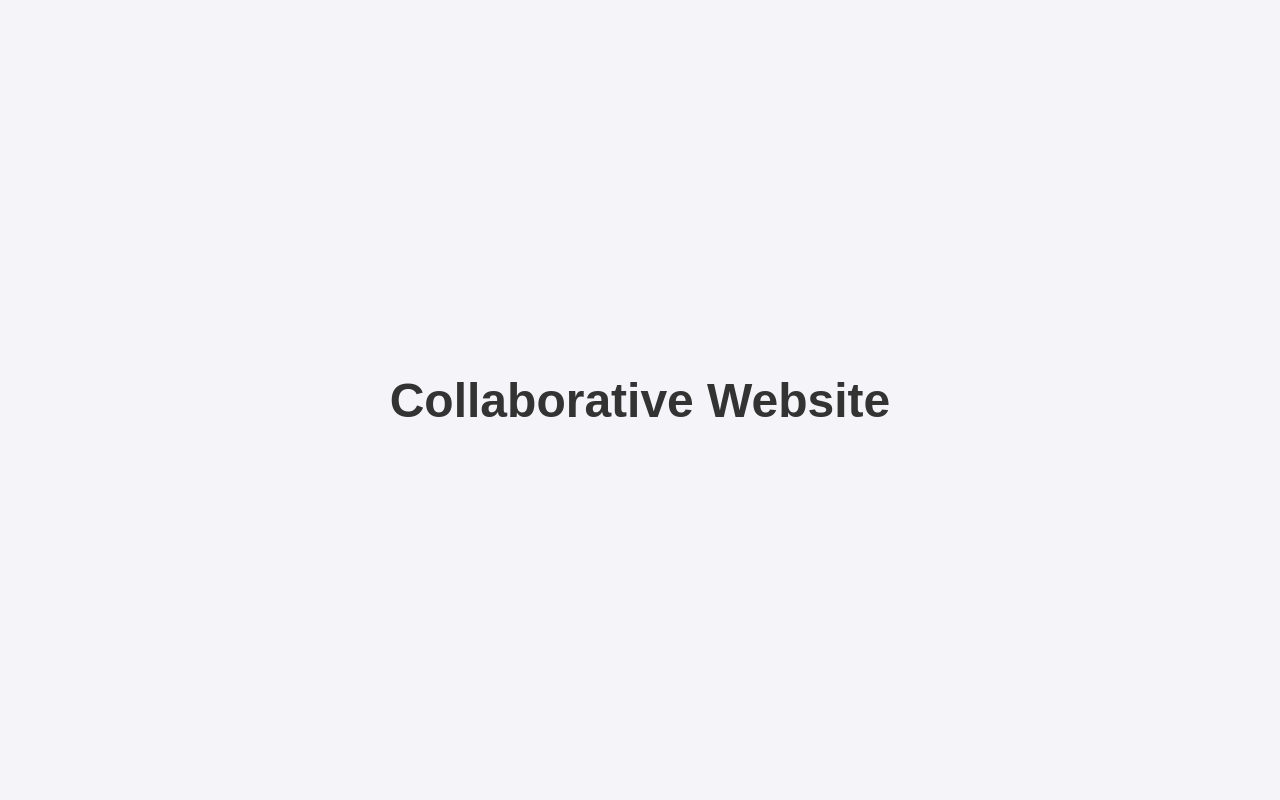
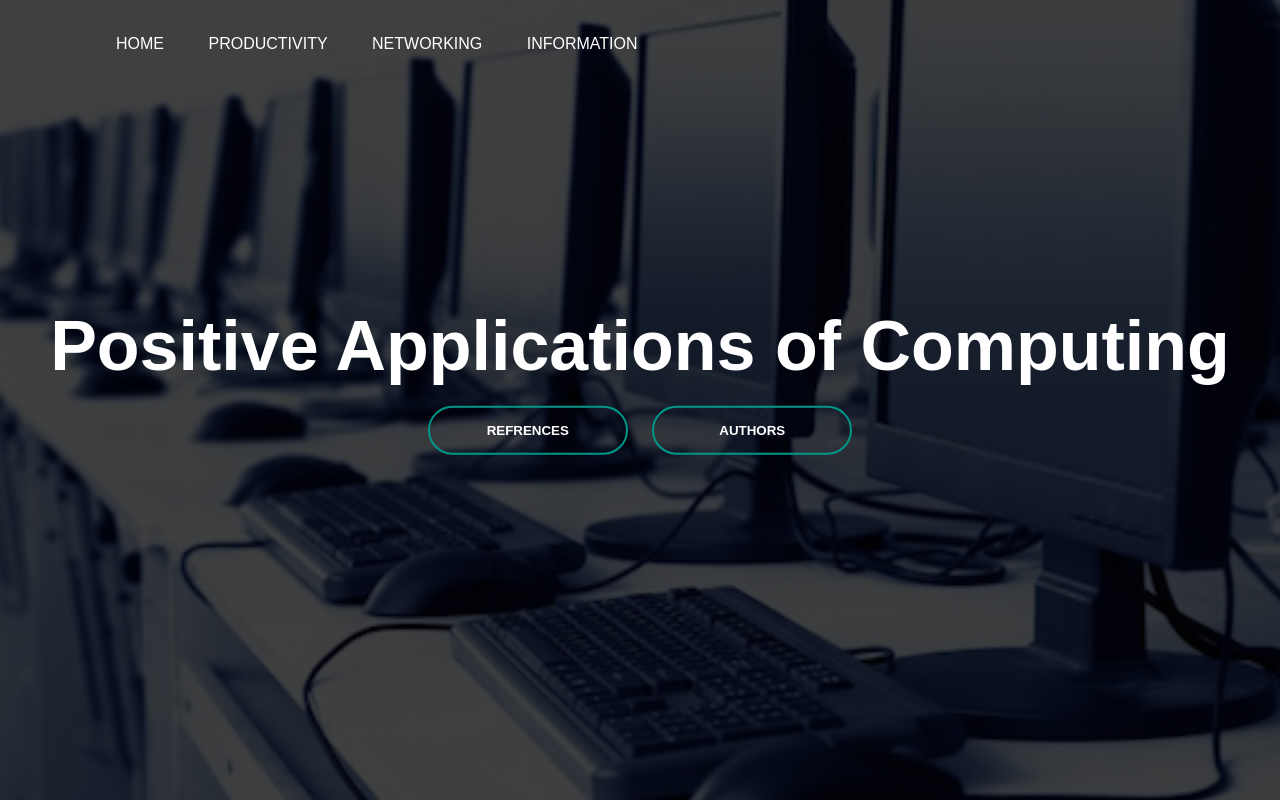
Before and after one commit to sasha-schukken/PositiveApplicationsComputing, a plain HTML site: page index.html in a window 1280 px wide. Drawn offline with Linux system fonts and the light colour scheme.

Commit message:
made homepage and productivity page

```diff
--- a/index.html
+++ b/index.html
@@ -1,12 +1,27 @@
 <!DOCTYPE html>
-<html lang="en">
-<head>
-    <meta charset="UTF-8">
-    <meta name="viewport" content="width=device-width, initial-scale=1.0">
-    <title>Collaborative Website</title>
-    <link rel="stylesheet" href="style.css">
-</head>
-<body>
-    <h1>Collaborative Website</h1>
-</body>
+<html>
+    <head>
+        <title>Poditive Impacts of Computing</title>
+        <link rel="stylesheet" href="style.css">
+    </head>
+    <body>
+        <div class="banner">
+            <div class="navbar">
+                <ul>
+                    <li><a href= "index.html">Home</a></li>
+                    <li><a href= "productivityPage.html">Productivity</a></li>
+                    <li><a href= "#">Networking</a></li>
+                    <li><a href= "#">Information</a></li>
+                </ul>
+            </div>
+
+            <div class="content">
+                <h1>Positive Applications of Computing</h1>
+                <div>
+                    <button type="button"><span></span>REFRENCES</button>
+                    <button type="button"><span></span>AUTHORS</button>
+                </div>
+            </div>
+        </div>
+    </body>
 </html>
--- a/productivityStyle.css
+++ b/productivityStyle.css
@@ -1,4 +1,3 @@
-/* Reset default styles */
 * {
     margin: 0;
     padding: 0;
@@ -6,12 +5,25 @@
     font-family: sans-serif;
 }
 
-.banner{
+body{
+    background-color: rgb(62, 62, 62);
+    background-size: cover;
+}
+
+.content{
     width: 100%;
-    height: 100vh;
-    background-image: linear-gradient(rgba(0,0,0,0.75), rgba(0,0,0,0.75)),url(computers.jpg);
-    background-size: cover;
-    background-position: center;
+    color: rgb(255, 255, 255);
+    top: 50%;
+    text-align: center;
+    padding: 50px;
+
+}
+.content h1{
+    font-size: 50px;
+    margin-bottom: 30px;
+}
+.content p{
+    margin-bottom: 20px;
 }
 
 .navbar{
@@ -50,52 +62,3 @@
 .navbar ul li:hover::after{
     width: 100%;
 }
-
-.content{
-    width: 100%;
-    position: absolute;
-    top: 50%;
-    transform: translateY(-70%);
-    text-align: center;
-    color: #fff;
-}
-
-.content h1{
-    font-size: 70px;
-    margin-top: 80px;
-}
-
-button{
-    width: 200px;
-    padding: 15px 0;
-    text-align: center;
-    margin: 20px 10px;
-    border-radius: 25px;
-    font-weight: bold;
-    border: 2px solid #009688;
-    background: transparent;
-    color: #fff;
-    cursor: pointer;
-    position: relative;
-    overflow: hidden;
-}
-
-span{
-    background: #009688;
-    height: 100%;
-    width: 0;
-    border-radius: 25px;
-    position: absolute;
-    left: 0;
-    bottom: 0;
-    z-index: -1;
-    transition: 0.5s;
-}
-
-button:hover span{
-    width: 100%;
-}
-
-button:hover{
-    border: none;
-}
--- a/style.css
+++ b/style.css
@@ -1,15 +1,101 @@
-body {
-    display: flex;
-    justify-content: center;
-    align-items: center;
-    height: 100vh;
+/* Reset default styles */
+* {
     margin: 0;
-    font-family: Arial, sans-serif;
-    background-color: #f4f4f9;
+    padding: 0;
+    box-sizing: border-box;
+    font-family: sans-serif;
 }
 
-h1 {
-    font-size: 3em;
+.banner{
+    width: 100%;
+    height: 100vh;
+    background-image: linear-gradient(rgba(0,0,0,0.75), rgba(0,0,0,0.75)),url(computers.jpg);
+    background-size: cover;
+    background-position: center;
+}
+
+.navbar{
+    width: 85%;
+    margin: auto;
+    padding: 35px 0;
+    display: flex;
+    align-items: center;
+    justify-content: space-between;
+}
+
+.navbar ul li{
+    list-style: none;
+    display: inline-block;
+    margin: 0 20px;
+    position: relative;
+}
+
+.navbar ul li a{
+    text-decoration: none;
+    color: #fff;
+    text-transform: uppercase;
+}
+
+.navbar ul li::after{
+    content: '';
+    height: 3px;
+    width: 0;
+    background: #009688;
+    position: absolute;
+    left: 0;
+    bottom: -30;
+    transition: 0.5s;
+}
+
+.navbar ul li:hover::after{
+    width: 100%;
+}
+
+.content{
+    width: 100%;
+    position: absolute;
+    top: 50%;
+    transform: translateY(-70%);
+    text-align: center;
+    color: #fff;
+}
+
+.content h1{
+    font-size: 70px;
+    margin-top: 80px;
+}
+
+button{
+    width: 200px;
+    padding: 15px 0;
+    text-align: center;
+    margin: 20px 10px;
+    border-radius: 25px;
     font-weight: bold;
-    color: #333;
+    border: 2px solid #009688;
+    background: transparent;
+    color: #fff;
+    cursor: pointer;
+    position: relative;
+    overflow: hidden;
 }
+
+span{
+    background: #009688;
+    height: 100%;
+    width: 0;
+    border-radius: 25px;
+    position: absolute;
+    left: 0;
+    bottom: 0;
+    z-index: -1;
+    transition: 0.5s;
+}
+
+button:hover span{
+    width: 100%;
+}
+
+button:hover{
+    border: none;
+}
```
Also changed, not shown: productivityPage.html (+8 -11 lines).
